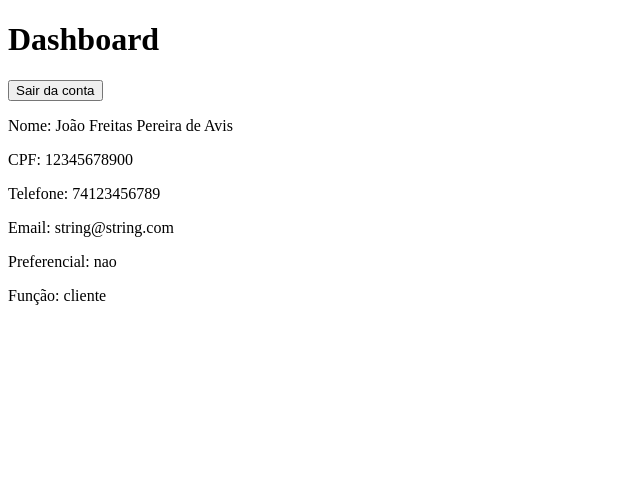
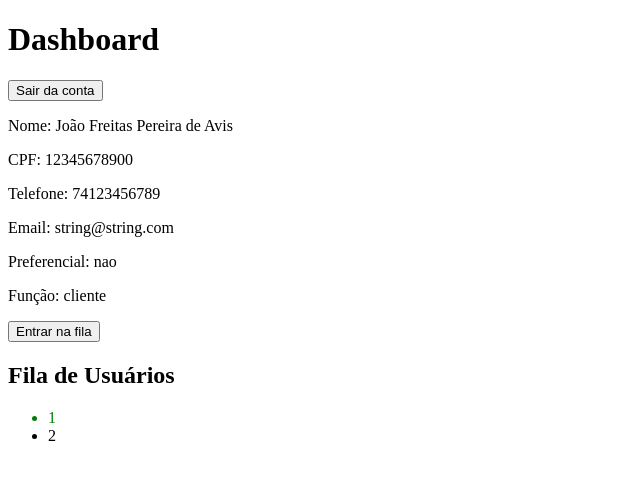
Before and after one commit to lighteditacoes/fastphilas, a Flask app: page /dashboard in a window 1280 px wide. Shown: the top 480 px of the page, without its empty margins (0-640 px from the left). Run offline with Flask 3, Linux system fonts and the light colour scheme; a user stored in the database is signed in; parts of the project's set-up code (start-up, migrations or seed data) failed here and were passed over.

Commit message:
visualizacao provisoria da fila no dashboard e entrada do usuario na sua respectiva fila

```diff
--- a/routes/usuarios_rota.py
+++ b/routes/usuarios_rota.py
@@ -1,6 +1,7 @@
 from flask import Blueprint, render_template, url_for, redirect, request, session
 from database import db
 from models.usuario import Usuario
+from models.fila import Filas
 from flask_login import login_user, logout_user, login_required, current_user
 import uuid
 from passlib.context import CryptContext
@@ -31,7 +32,7 @@ def cadastro():
             funcao = request.form["funcao"]
 
             if not nome or not cpf or not telefone or not email or not senha or not preferencial or not funcao:
-                return render_template("cadastro.html", erro="Nenhum campo pode está vázio")
+                return render_template("cadastro.html", erro="Nenhum campo pode estar vazio")
 
             usuario  = Usuario.query.filter_by(cpf=cpf).first()
             if usuario:
@@ -92,7 +93,17 @@ def logout():
 @login_required
 def dashboard():
 
+    if current_user.preferencial == "sim":
+        tipo_fila = "preferencial"
+    else:
+        tipo_fila = "normal"
+
+    fila = Filas.query.filter_by(tipo_fila=tipo_fila,
+                                  status="aguardando"
+                                  ).order_by(Filas.hora_entrada.asc()).all()
+
     return render_template(
         "dashboard.html",
-        usuario=current_user
+        usuario=current_user,
+        fila=fila
     )
--- a/templates/dashboard.html
+++ b/templates/dashboard.html
@@ -17,4 +17,25 @@
 
 {% endif %}
 
+<form action="{{ url_for('fila.entrar_fila') }}" method="post">
+    <input type="hidden">
+    <button type="submit">Entrar na fila</button></a>
+</form>
+
+<h2>Fila de Usuários</h2>
+{% if fila %}
+<ul>
+    {% for senha in fila %}
+        {% if senha.uuid_usuario == usuario.uuid_usuario %}
+            <li style="color:green">{{ loop.index }}</li>
+        {% else %}
+            <li>{{ loop.index }}</li>
+        {% endif %}
+    {% endfor %}
+</ul>
+{% else %}
+<p>Não há filas disponíveis.</p>
+{% endif %}
+
+
 {% endblock conteudo %}
```
Also changed, not shown: routes/filas_rota.py (+4 -3 lines), instance/database.db (added).
